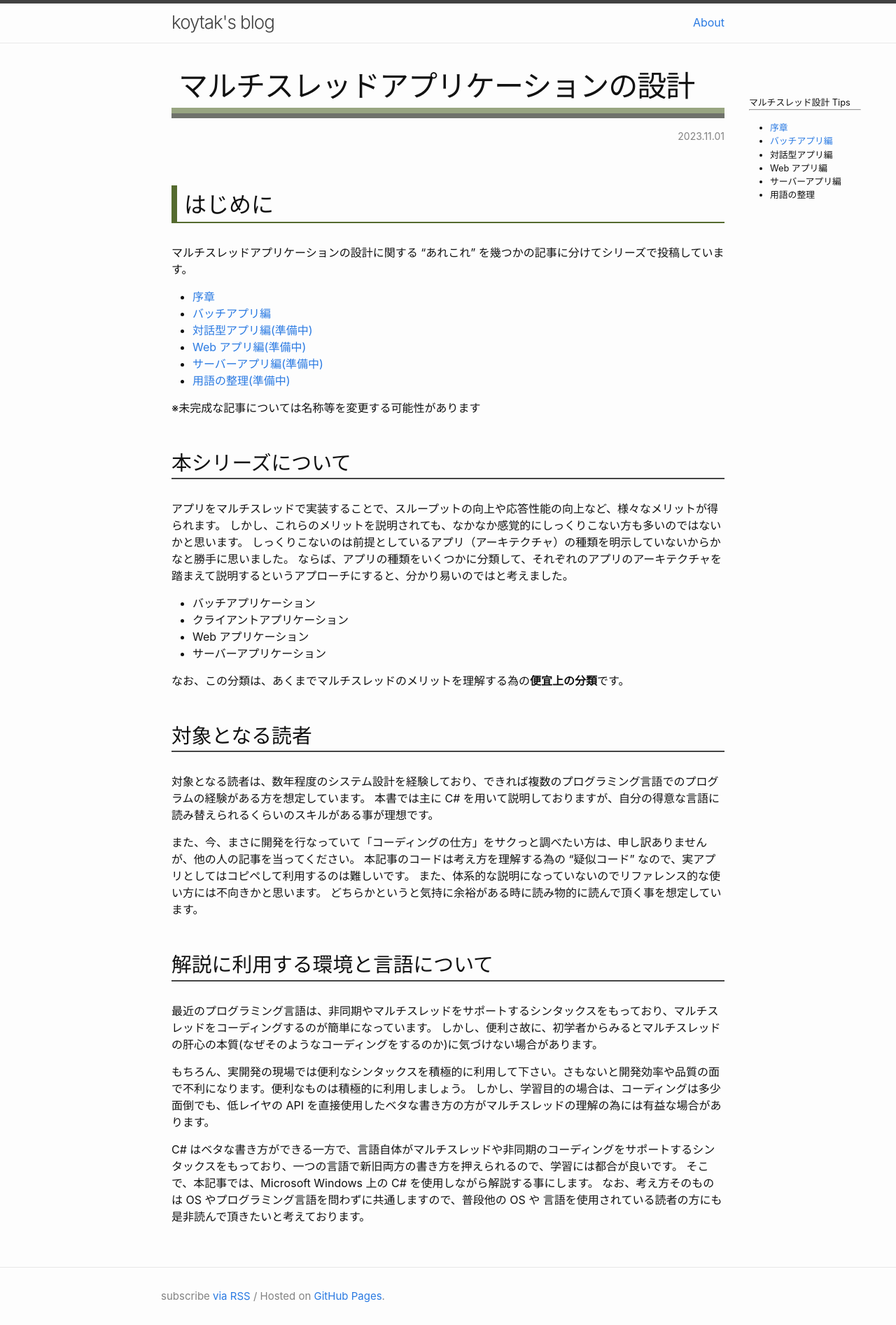
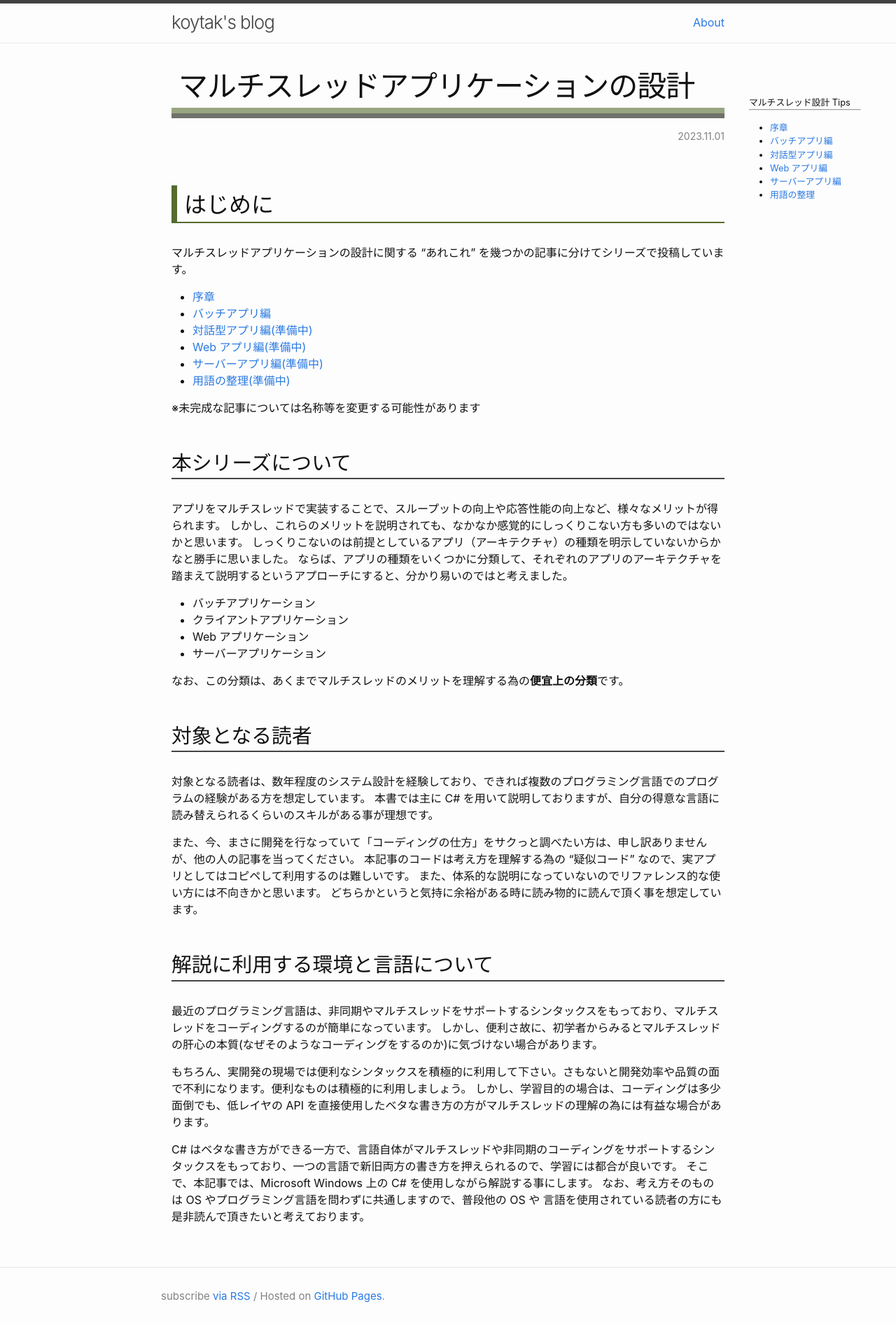
Before and after one commit to koytak-blog/koytak-blog.github.io, a Jekyll site: the page built from articles/multithread-app-arch/index.md, in a window 1280 px wide. Shown: the whole page at 70% size. Built offline with Jekyll 4.4.1, drawn with Linux system fonts in a browser that asks for light colours.

Commit message:
update _nav

```diff
--- a/articles/multithread-app-arch/_nav.md
+++ b/articles/multithread-app-arch/_nav.md
@@ -4,8 +4,8 @@
 <ul>
 <li><a href="./index.html">序章</a></li>
 <li><a href="./batapp.html">バッチアプリ編</a></li>
-<li><a href="./cliapp.html"></a>対話型アプリ編</li>
-<li><a href="./webapp.html"></a>Web アプリ編</li>
-<li><a href="./srvapp.html"></a>サーバーアプリ編</li>
-<li><a href="./mtterm.html"></a>用語の整理</li>
+<li><a href="./cliapp.html">対話型アプリ編</a></li>
+<li><a href="./webapp.html">Web アプリ編</a></li>
+<li><a href="./srvapp.html">サーバーアプリ編</a></li>
+<li><a href="./mtterm.html">用語の整理</a></li>
 </ul>
```
